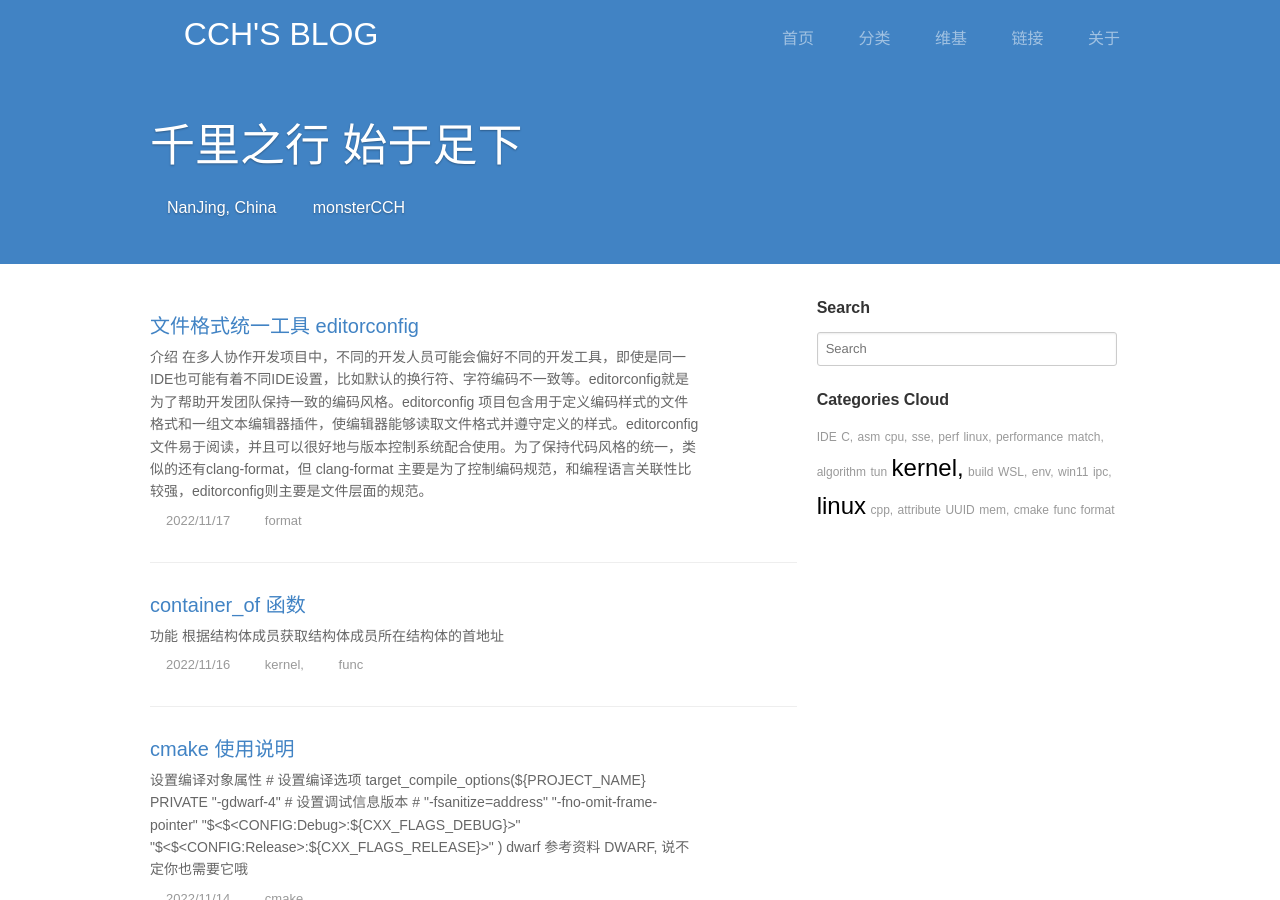
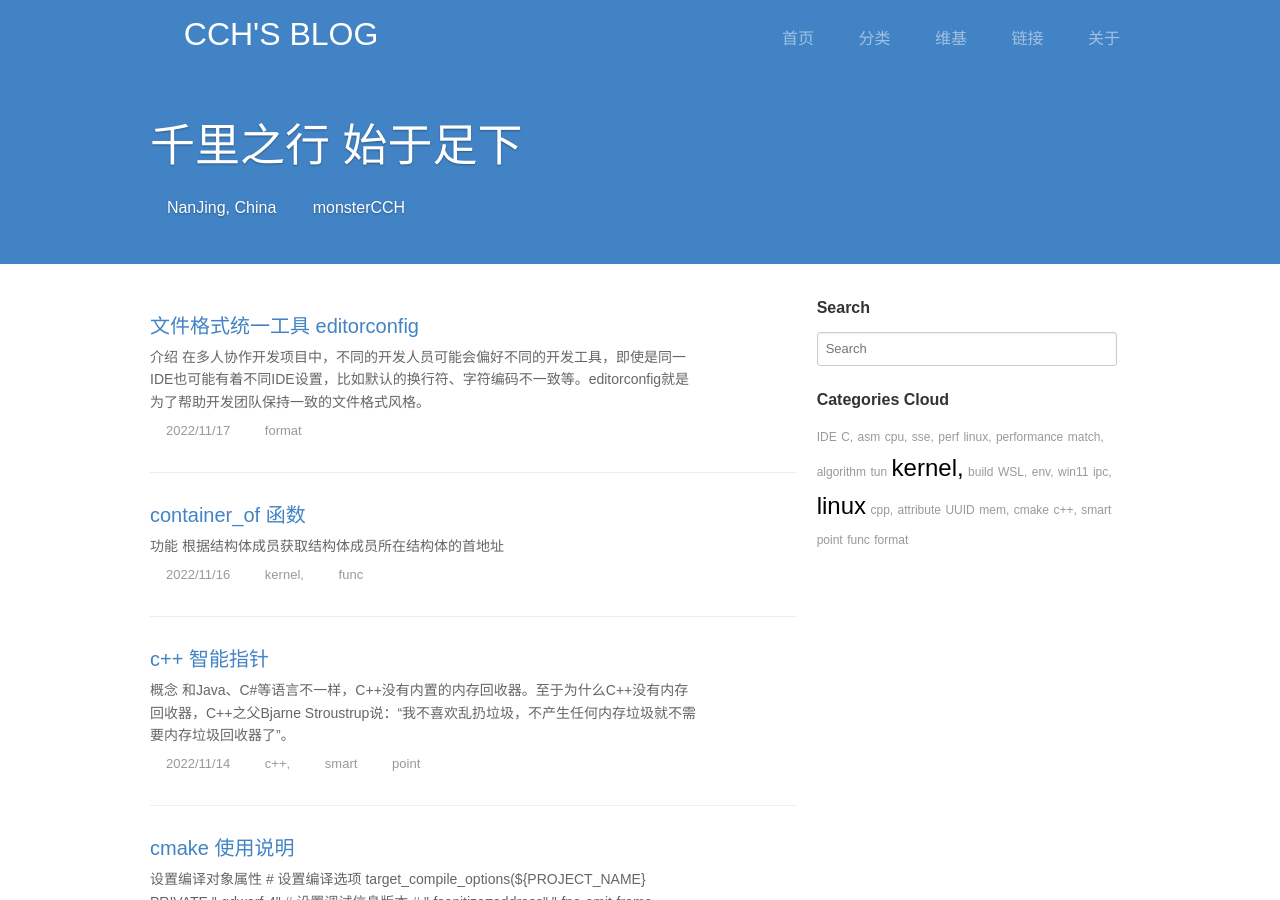
Before and after one commit to monsterCCH/monsterCCH.github.io, a Jekyll site: the page built from index.html, in a window 1280 px wide and 900 px high. Built offline with Jekyll 4.4.1, drawn with Linux system fonts in a browser that asks for light colours; some web fonts are replaced; the list of posts is cut into pages by our own code; a style sheet for code colours, icons or effects is not loaded; some of the changed text lies outside the part shown.

Commit message:
update 2022-11-17-editconfig.md

```diff
--- /dev/null
+++ b/_posts/2022-11-14-smart-point.md
@@ -0,0 +1,12 @@
+---
+layout: post
+title: c++ 智能指针
+categories: c++, smart point
+description: c++ 智能指针
+keywords: c++, smart point
+---
+
+## 概念
+和Java、C#等语言不一样，C++没有内置的内存回收器。至于为什么C++没有内存回收器，C++之父Bjarne Stroustrup说：“我不喜欢乱扔垃圾，不产生任何内存垃圾就不需要内存垃圾回收器了”。
+
+智能指针是一种使用封装的普通指针的范例，我们不需要显式删除被指向的对象。智能指针遵循RAII或资源获取即初始化模式，其中堆分配对象的所有权属于堆栈分配对象，因此当调用其析构函数时，可以完成动态内存的释放。C++ 保证总是调用静态分配对象的析构函数，而不考虑异常。智能指针在<memory>头文件的std命名空间中定义。最受欢迎的unique_ptr和shared_ptr。 unique_ptr 只允许底层指针有一个所有者，而 shared_ptr 是一个引用计数的智能指针。
--- a/_posts/2022-11-17-editconfig.md
+++ b/_posts/2022-11-17-editconfig.md
@@ -7,7 +7,11 @@ keywords: editorconfig
 ---
 
 ## 介绍
-在多人协作开发项目中，不同的开发人员可能会偏好不同的开发工具，即使是同一IDE也可能有着不同IDE设置，比如默认的换行符、字符编码不一致等。editorconfig就是为了帮助开发团队保持一致的编码风格。editorconfig 项目包含用于定义编码样式的文件格式和一组文本编辑器插件，使编辑器能够读取文件格式并遵守定义的样式。editorconfig 文件易于阅读，并且可以很好地与版本控制系统配合使用。为了保持代码风格的统一，类似的还有clang-format，但 clang-format 主要是为了控制编码规范，和编程语言关联性比较强，editorconfig则主要是文件层面的规范。
+在多人协作开发项目中，不同的开发人员可能会偏好不同的开发工具，即使是同一IDE也可能有着不同IDE设置，比如默认的换行符、字符编码不一致等。editorconfig就是为了帮助开发团队保持一致的文件格式风格。
+
+editorconfig 项目包含用于定义编码样式的文件格式和一组文本编辑器插件，使编辑器能够读取文件格式并遵守定义的样式。editorconfig 文件易于阅读，并且可以很好地与版本控制系统配合使用。
+
+为了保持代码风格的统一，类似的还有clang-format，但 clang-format 主要是为了控制编码规范，和编程语言关联性比较强，editorconfig则主要是文件层面的规范。
 
 ## 使用说明
 在项目根目录下添加`.editorconfig`文件，许多开源项目就是如此，官网配置样例如下
```
